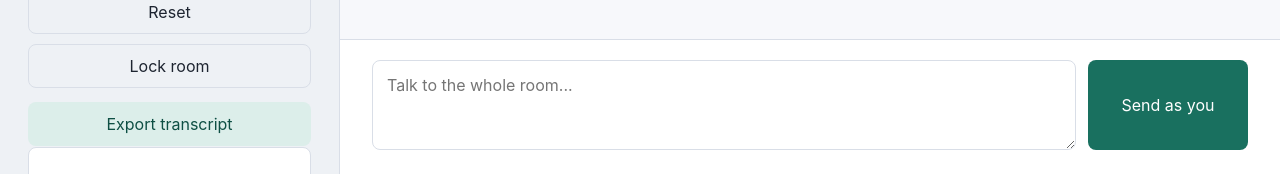
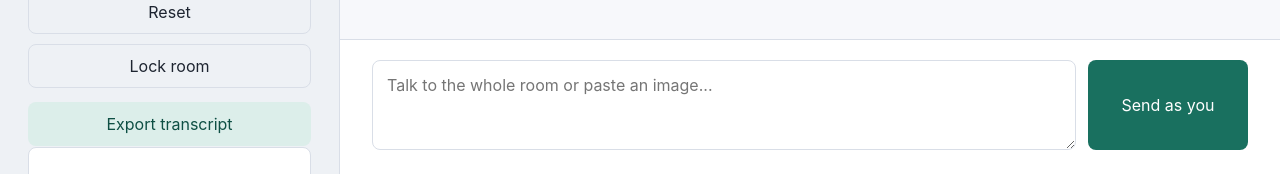
Before and after one commit to laceyblayze/multi-model-roundtable, a website: page public/index.html in a window 1280 px wide. Shown: the part 626-800 px from the top of the page. Drawn offline with Linux system fonts and the light colour scheme; no server answers.

Commit message:
Update textarea placeholder and add attachment tray

```diff
--- a/public/index.html
+++ b/public/index.html
@@ -88,7 +88,8 @@
         <div id="messages" class="messages" aria-live="polite"></div>
 
         <form id="composer" class="composer">
-          <textarea id="messageText" rows="3" placeholder="Talk to the whole room..." required></textarea>
+          <div id="attachmentTray" class="attachment-tray" hidden></div>
+          <textarea id="messageText" rows="3" placeholder="Talk to the whole room or paste an image..."></textarea>
           <button type="submit">Send as you</button>
         </form>
       </section>
```
